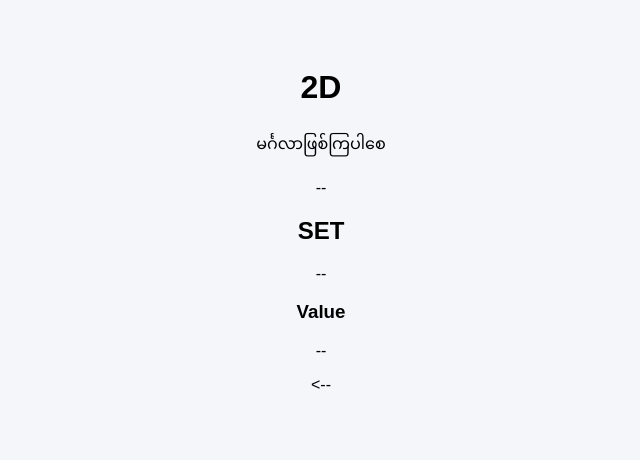
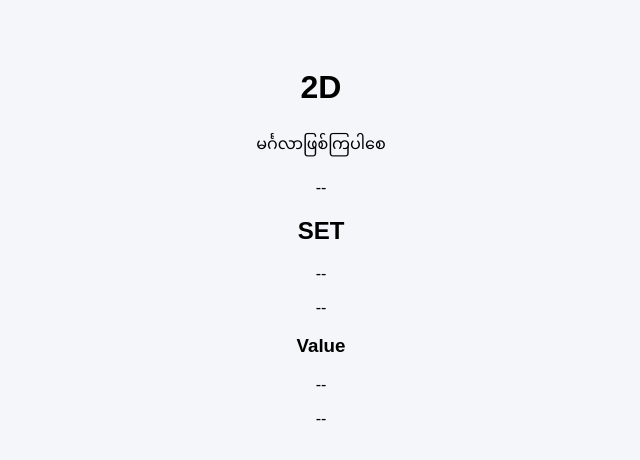
Before and after one commit to twodhacker-tech/tdhcker.github.io, a plain HTML site: page index.html in a window 1280 px wide. Shown: the whole page, without its empty margins (319-959 px from the left). Drawn offline with Linux system fonts and the light colour scheme.

Commit message:
index.html

```diff
--- a/index.html
+++ b/index.html
@@ -26,14 +26,13 @@
 
   <h1>2D</h1>
   <p>မင်္ဂလာဖြစ်ကြပါစေ</p>
-
   <div id="H1">--</div>
   <h2>SET</h2>
   <p>--</p>
-  <div id="H2"><Loading...</div>
+  <div id="H2">--</div>
   <h3>Value</h3>
   <p>--</p>
-  <div id="H3"><--</div>
+  <div id="H3">--</div>
 
   <script src="script.js"></script>
 </body>
```
